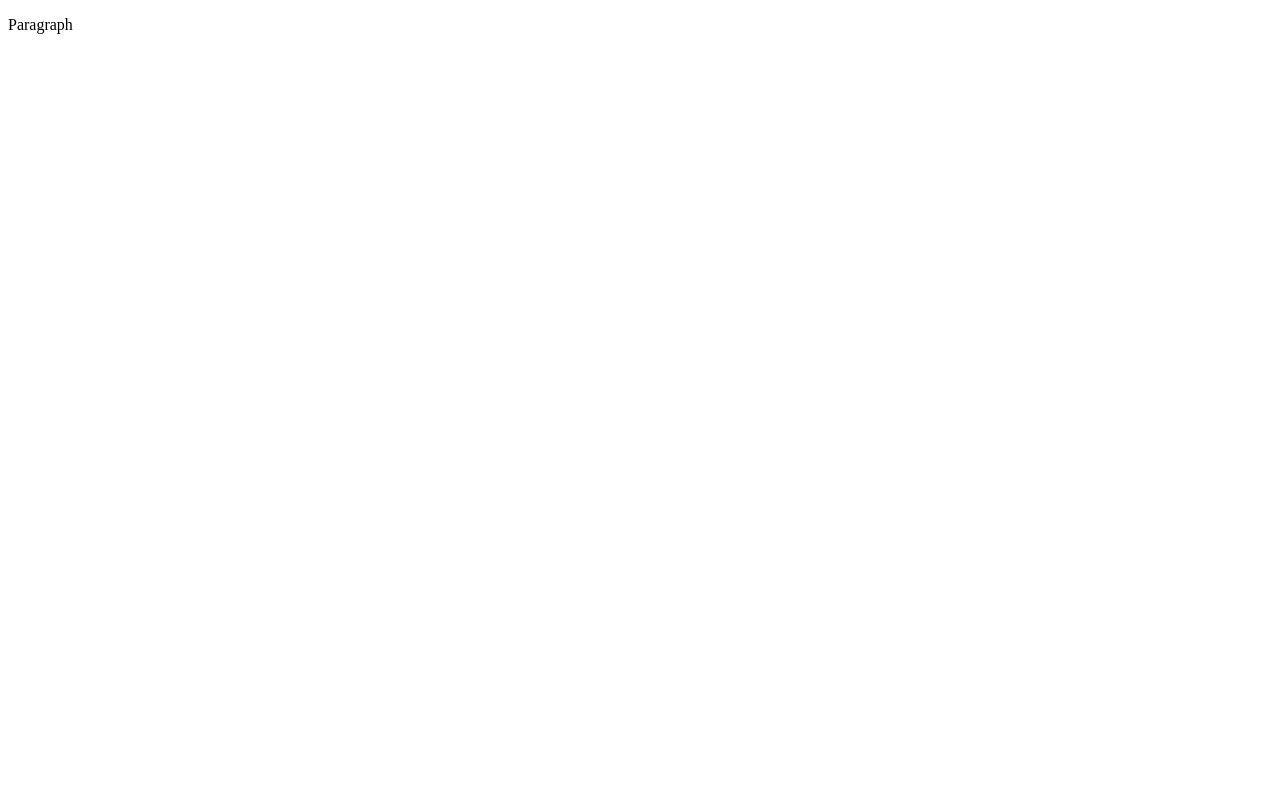
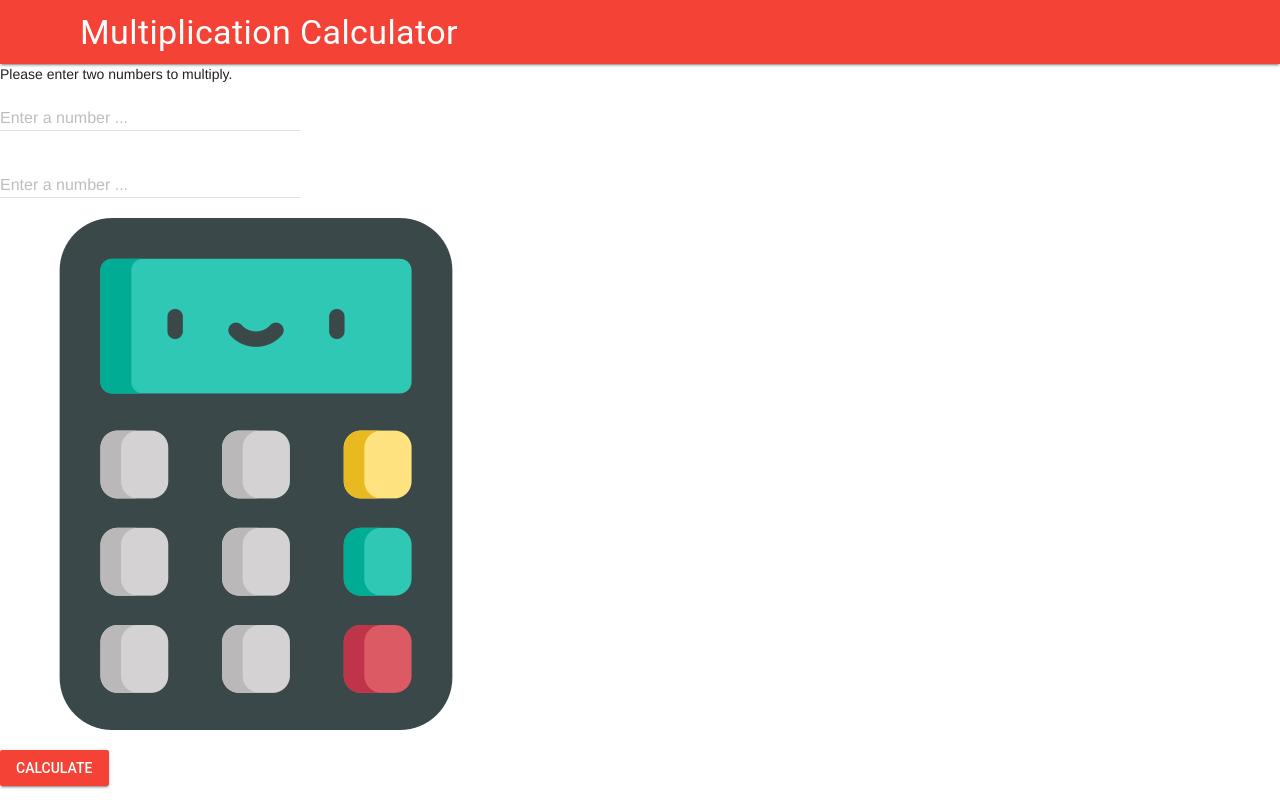
Before and after one commit to MTHS-ICD2O-1-2023/ICD2O-Unit-5-06-nathan-desilva, a plain HTML site: page index.html in a window 1280 px wide. Drawn offline with nearby package versions, Linux system fonts and the light colour scheme.

Commit message:
edited html

```diff
--- a/index.html
+++ b/index.html
@@ -1,9 +1,67 @@
 <!DOCTYPE html>
 <html>
-  <head>
-    <title>Title</title>
-  </head>
-  <body>
-    <p>Paragraph</p>
-  </body>
+<head>
+  <meta charset="utf-8" />
+  <meta name="description" content="Multiplication Calculator" />
+  <meta name="keywords" content="mths, ics2o" />
+  <meta name="author" content="Nathan De Silva" />
+  <meta name="viewport" content="width=device-width, initial-scale=1.0" />
+  <link rel="stylesheet" href="./css/style.css" />
+  <link rel="stylesheet" href="https://fonts.googleapis.com/icon?family=Material+Icons" />
+  <link rel="stylesheet" href="https://code.getmdl.io/1.3.0/material.red-indigo.min.css" />
+  <link rel="apple-touch-icon" sizes="180x180" href="apple-touch-icon.png" />
+  <link rel="icon" type="image/png" sizes="32x32" href="favicon-32x32.png" />
+  <link rel="icon" type="image/png" sizes="16x16" href="favicon-16x16.png" />
+  <link rel="manifest" href="./site.webmanifest" />
+  <!-- This is the title of the webpage -->
+  <title>Multiplication Calculator</title>
+</head>
+<body>
+  <script defer src="https://code.getmdl.io/1.3.0/material.min.js"></script>
+  <script src="./js/script.js"></script>
+  <div class="mdl-layout mdl-js-layout mdl-layout--fixed-header">
+    <header class="mdl-layout__header">
+      <div class="mdl-layout__header-row">
+        <!-- This is the header of the webpage -->
+        <span class="mdl-layout-title">
+          <h3>Multiplication Calculator</h3>
+        </span>
+      </div>
+    </header>
+    <main class="mdl-layout__content">
+      <div class="page-content">
+        <!--This is the text-->
+        Please enter two numbers to multiply.
+        <form action="#">
+          <div class="mdl-textfield mdl-js-textfield">
+            <!--This is where they type in the answer-->
+            <input class="mdl-textfield__input" type="text" pattern="-?[0-9]*(\.[0-9]+)?" id="number-a" />
+            <label class="mdl-textfield__label" for="number-a">Enter a number ...</label>
+            <span class="mdl-textfield__error">Input is not a number!</span>
+          </div>
+        </form>
+        <form action="#">
+          <div class="mdl-textfield mdl-js-textfield">
+            <!--This is where they type in the answer-->
+            <input class="mdl-textfield__input" type="text" pattern="-?[0-9]*(\.[0-9]+)?" id="number-b" />
+            <label class="mdl-textfield__label" for="number-b">Enter a number ...</label>
+            <span class="mdl-textfield__error">Input is not a number!</span>
+          </div>
+        </form>
+        <div>
+          <img src="./images/calculator.png" alt="calculator" />
+        </div>
+        <br />
+        <!-- Colored raised button -->
+        <button class="mdl-button mdl-js-button mdl-button--raised mdl-js-ripple-effect mdl-button--colored"
+          onclick="myButtonClicked()">
+          Calculate
+        </button>
+        <br />
+        <br />
+        <div id="answer"></div>
+      </div>
+    </main>
+  </div>
+</body>
 </html>
```
Also changed, not shown: images/calculator.png (added).
